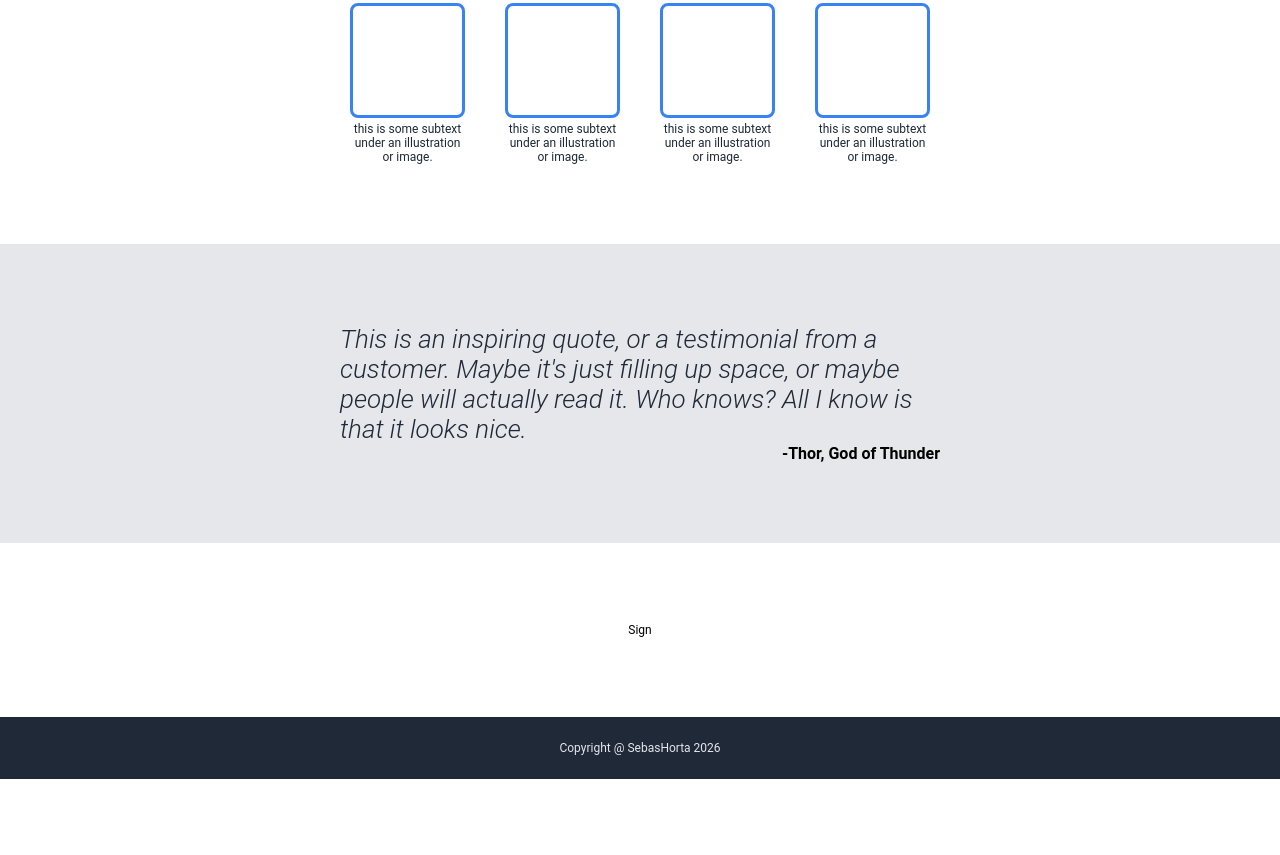
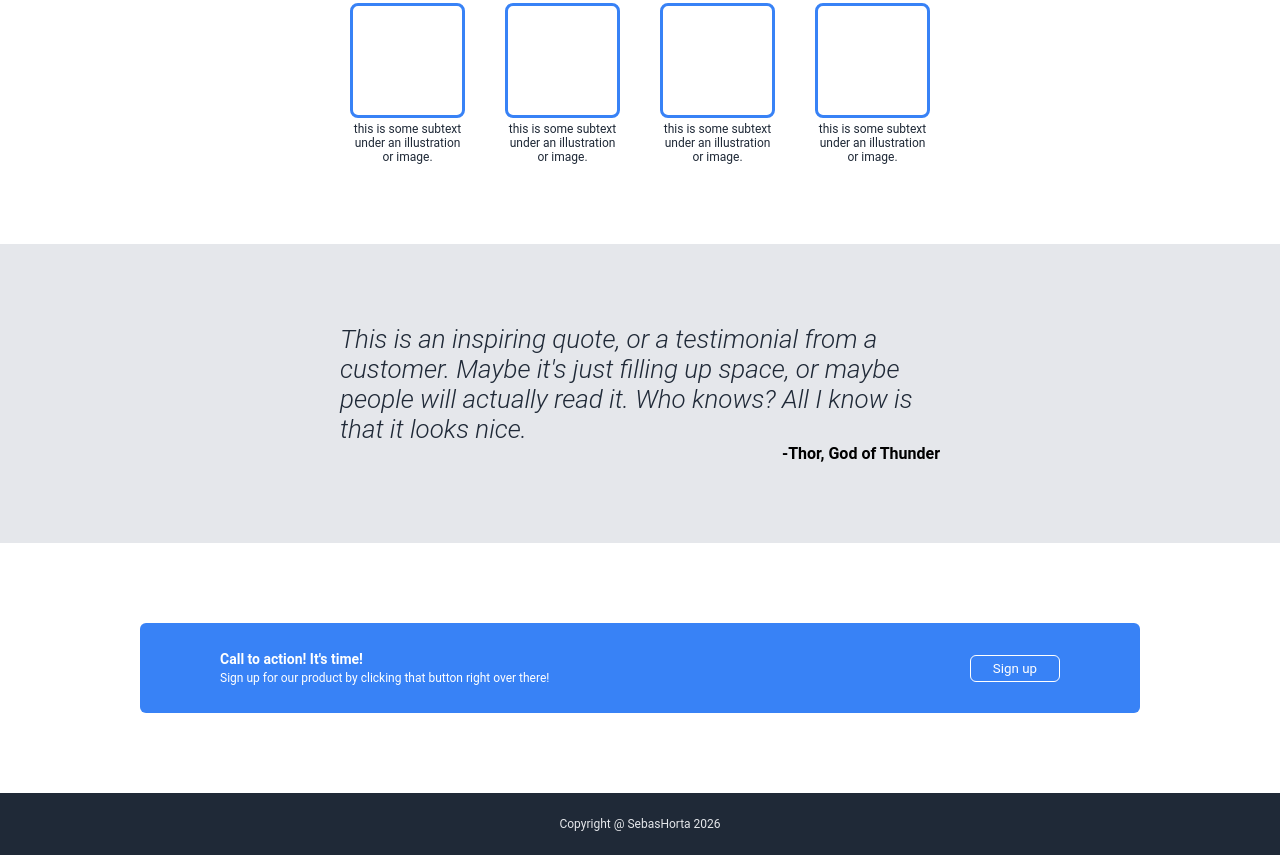
Before and after one commit to SebasHorta/odin-landing-page, a plain HTML site: page index.html in a window 1280 px wide. Shown: the part 445-1300 px from the top of the page. Before the commit the page ends 1224 px from the top, so only its background shows below. Drawn offline with Linux system fonts and the light colour scheme.

Commit message:
Add content, quote, and call-to-action sections. Project complete.

```diff
--- a/index.html
+++ b/index.html
@@ -58,7 +58,13 @@
                 </div>
             </div>
             <div class="sign-up">
-                <div class="container">Sign</div>
+                <div class="container">
+                    <div class="action">
+                        <div class="action-head">Call to action! It's time!</div>
+                        <div class="action-info">Sign up for our product by clicking that button right over there!</div>
+                    </div>
+                    <button class="action-btn">Sign up</button>
+                </div>
             </div>
             <div class="footer">
                 <div class="container">Copyright @ SebasHorta 2026</div>
--- a/styles.css
+++ b/styles.css
@@ -39,7 +39,6 @@
 
 .content .container,
 .quote .container,
-.sign-up .container,
 .footer .container {
     justify-content: center;
 }
@@ -51,6 +50,31 @@
 
 .hero, .content, .quote, .sign-up {
     padding: 80px 16px;
+}
+
+/* BUTTONS */
+.sign-up-btn,
+.action-btn {
+    background: #3882F6;
+    border: 1px solid #3882F6;
+    color: white;
+    border-radius: 6px;
+    padding: 5px 22px;
+    cursor: pointer;
+    transition: background-color 0.2s ease-in-out;
+}
+
+.sign-up-btn:hover,
+.action-btn:hover {
+    background: #3056c9;
+}
+
+.sign-up-btn:hover {
+    border-color: #3056c9;
+}
+
+.action-btn {
+    border-color: white;
 }
 
 /* HEADER SECTION */
@@ -101,21 +125,6 @@
     color: #E5E7EB;
 }
 
-.sign-up-btn {
-    background: #3882F6;
-    border: 1px solid #3882F6;
-    color: white;
-    border-radius: 6px;
-    padding: 5px 22px;
-    cursor: pointer;
-    transition: background-color 0.2s ease-in-out;
-}
-
-.sign-up-btn:hover {
-    background: #3056c9;
-    border-color: #3056c9;
-}
-
 .right-hero {
     display: flex;
     flex: 1;
@@ -142,7 +151,6 @@
 }
 
 .content .container {
-    justify-content: center;
     gap: 40px;
 }
 
@@ -166,7 +174,6 @@
 }
 
 .quote .container {
-    display: flex;
     flex-direction: column;
     max-width: 600px;
 }
@@ -186,6 +193,24 @@
 }
 
 /* SIGN-UP SECTION */
+.sign-up .container{
+    justify-content: space-between;
+    padding: 28px 80px;
+    background-color: #3882F6;
+    border-radius: 6px;
+    color: white;
+}
+
+.action {
+    display: flex;
+    flex-direction: column;
+    gap: 4px;
+}
+
+.action-head {
+    font-size: 14px;
+    font-weight: 700;
+}
 
 /* FOOTER SECTION */
 .footer {
```
